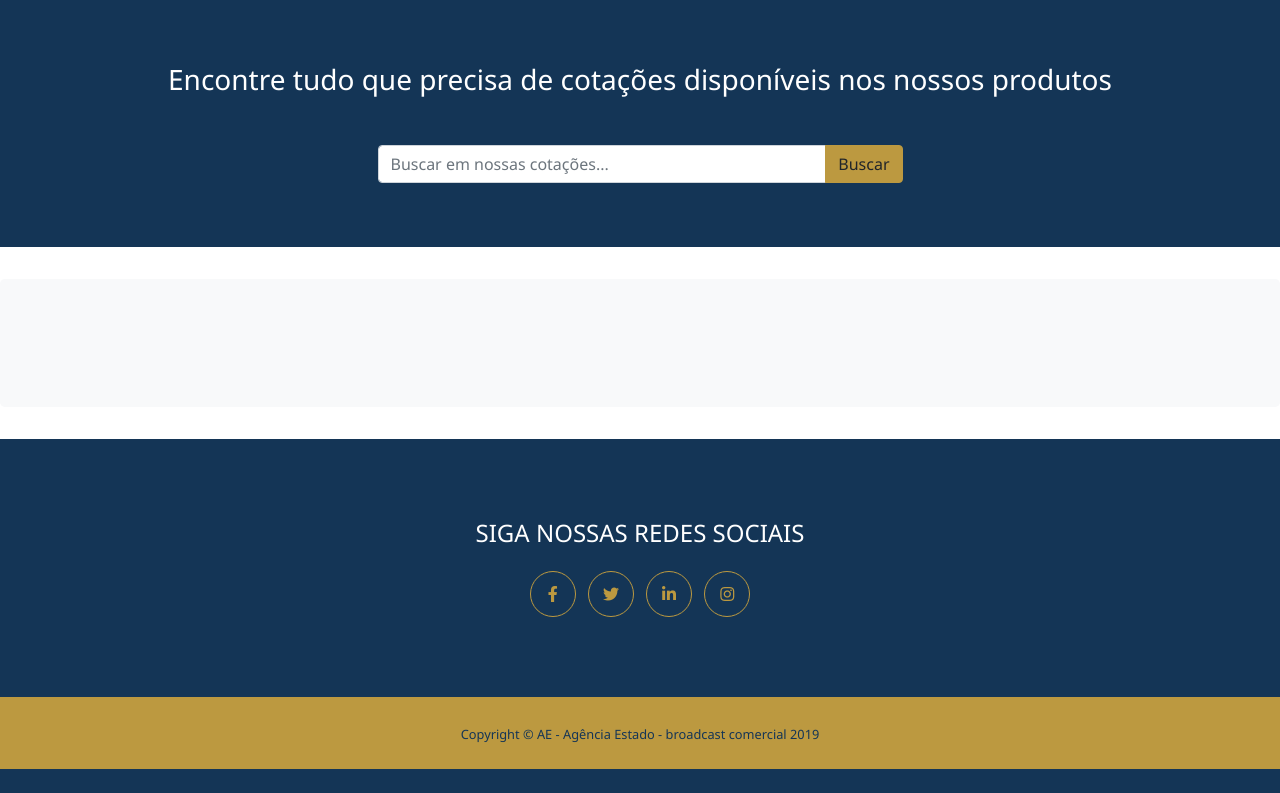
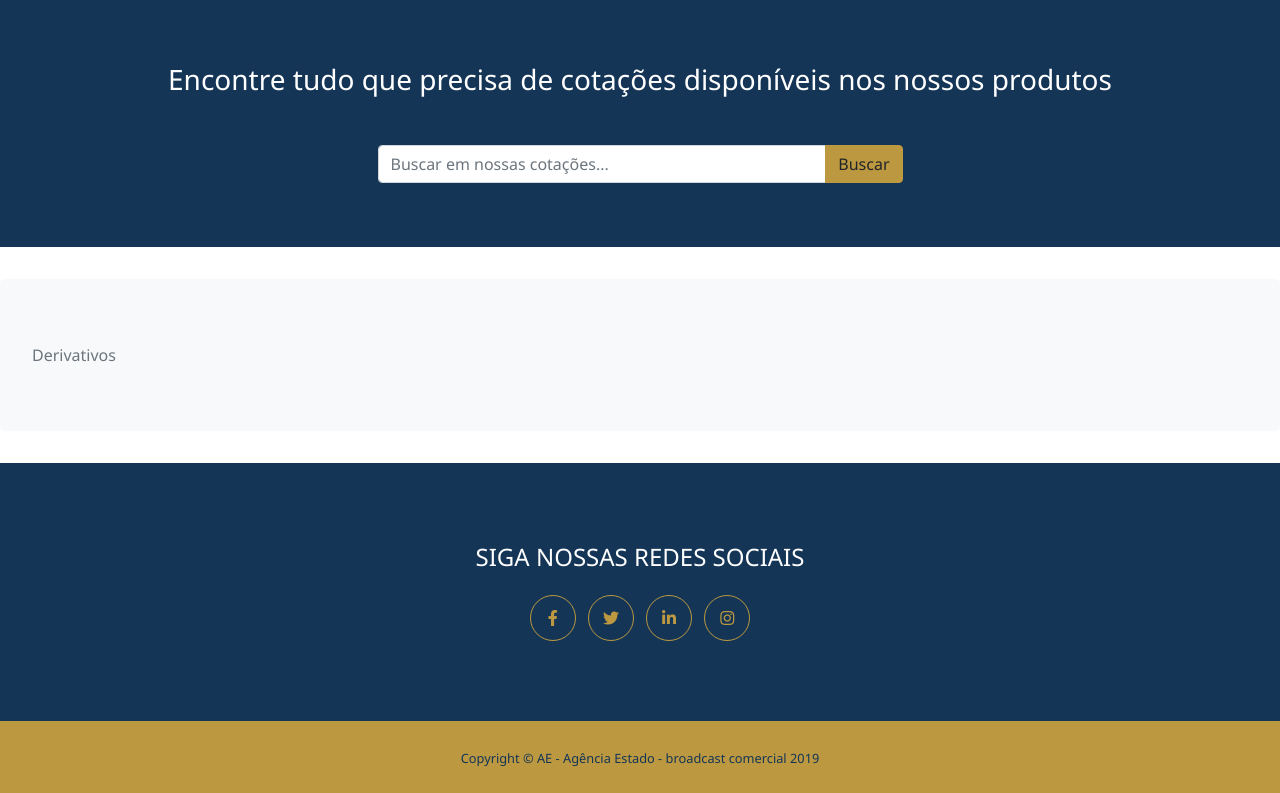
Before and after one commit to brunoLeal93/broadcastprodutos, a Flask app: page /cotacao in a window 1280 px wide. Shown: the part 67-860 px from the top of the page. Before the commit the page ends 836 px from the top, so only its background shows below. Run offline with Flask 2, Linux system fonts and the light colour scheme; some libraries are stand-ins or nearby versions.

Commit message:
atualizacao

```diff
--- a/app/templates/cotacao.html
+++ b/app/templates/cotacao.html
@@ -35,6 +35,7 @@
     </section>
     <!-- Section Derivativos -->
     <section class="jumbotron bg-light">
+        <div class="title">Derivativos</div>
         <div class="container text-center">
             {{html|safe}}
         </div>
```
